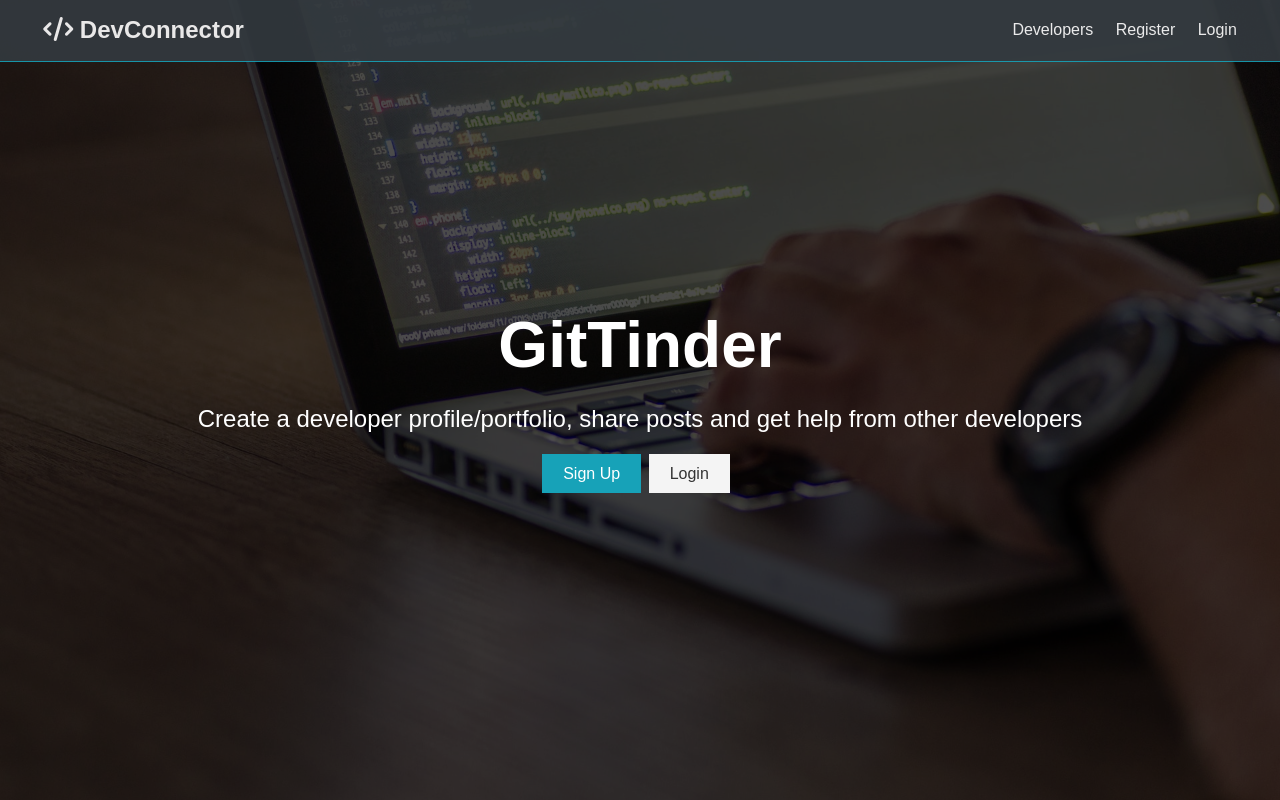
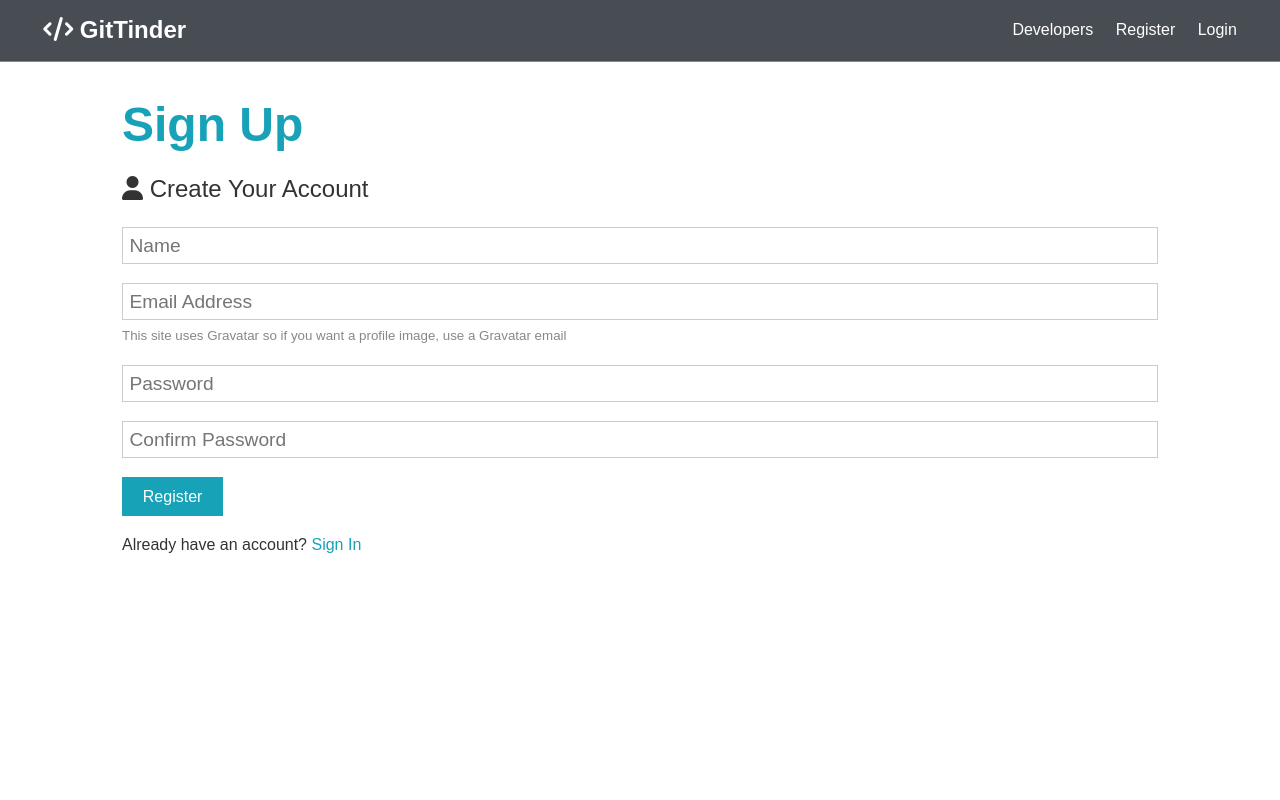
Before and after one commit to sarthakagrawal927/GitTinder, a React (Create React App) app in the folder client/: page /register in a window 1280 px wide. Built offline with nearby package versions, Linux system fonts and the light colour scheme.

Commit message:
Front-end added

```diff
--- a/client/src/App.js
+++ b/client/src/App.js
@@ -1,13 +1,24 @@
 import React, { Fragment } from "react"; //Fragment is a host element that wont show up in dom
+import { BrowserRouter as Router, Route, Switch } from "react-router-dom";
 import "./App.css";
 import Navbar from "./components/layout/Navbar";
 import Landing from "./components/layout/Landing";
+import Login from "./components/auth/Login";
+import Register from "./components/auth/Register";
 
 const App = () => (
-  <Fragment>
-    <Navbar />
-    <Landing />
-  </Fragment>
+  <Router>
+    <Fragment>
+      <Navbar />
+      <Route exact path='/' component={Landing} />
+      <section className='container'>
+        <Switch>
+          <Route exact path='/register' component={Register} />
+          <Route exact path='/login' component={Login} />
+        </Switch>
+      </section>
+    </Fragment>
+  </Router>
 );
 
 export default App;
--- /dev/null
+++ b/client/src/components/auth/Login.js
@@ -0,0 +1,56 @@
+import React, { Fragment, useState } from "react";
+import { Link } from "react-router-dom";
+
+const Login = () => {
+  const [formData, setFormData] = useState({
+    email: "",
+    password: "",
+  });
+
+  const { email, password } = formData;
+
+  const onChange = (e) =>
+    setFormData({ ...formData, [e.target.name]: e.target.value });
+
+  const onSubmit = (e) => {
+    e.preventDefault();
+  };
+
+  return (
+    <Fragment>
+      <h1 className='large text-primary'>Sign In</h1>
+      <p className='lead'>
+        <i className='fas fa-user'></i> Sign in Your Account
+      </p>
+      <form className='form' onSubmit={(e) => onSubmit(e)}>
+        <div className='form-group'>
+          <input
+            type='email'
+            placeholder='Email Address'
+            name='email'
+            value={email}
+            onChange={(e) => onChange(e)}
+            required
+          />
+        </div>
+        <div className='form-group'>
+          <input
+            type='password'
+            placeholder='Password'
+            name='password'
+            minLength='8'
+            value={password}
+            required
+            onChange={(e) => onChange(e)}
+          />
+        </div>
+        <input type='submit' className='btn btn-primary' value='Login' />
+      </form>
+      <p className='my-1'>
+        Don't have a account? <Link to='/register'>Register</Link>
+      </p>
+    </Fragment>
+  );
+};
+
+export default Login;
--- /dev/null
+++ b/client/src/components/auth/Register.js
@@ -0,0 +1,88 @@
+import React, { Fragment, useState } from "react";
+import { Link } from "react-router-dom";
+
+const Register = () => {
+  const [formData, setFormData] = useState({
+    name: "",
+    email: "",
+    password: "",
+    password2: "",
+  });
+
+  const { name, email, password, password2 } = formData;
+
+  const onChange = (e) =>
+    setFormData({ ...formData, [e.target.name]: e.target.value });
+
+  const onSubmit = (e) => {
+    e.preventDefault();
+    if (password !== password2) {
+      console.log("Passwords dont match");
+    } else {
+      console.log("Success");
+    }
+  };
+
+  return (
+    <Fragment>
+      <h1 className='large text-primary'>Sign Up</h1>
+      <p className='lead'>
+        <i className='fas fa-user'></i> Create Your Account
+      </p>
+      <form className='form' onSubmit={(e) => onSubmit(e)}>
+        <div className='form-group'>
+          <input
+            type='text'
+            placeholder='Name'
+            name='name'
+            value={name}
+            onChange={(e) => onChange(e)}
+            required
+          />
+        </div>
+        <div className='form-group'>
+          <input
+            type='email'
+            placeholder='Email Address'
+            name='email'
+            value={email}
+            onChange={(e) => onChange(e)}
+            required
+          />
+          <small className='form-text'>
+            This site uses Gravatar so if you want a profile image, use a
+            Gravatar email
+          </small>
+        </div>
+        <div className='form-group'>
+          <input
+            type='password'
+            placeholder='Password'
+            name='password'
+            minLength='8'
+            value={password}
+            required
+            onChange={(e) => onChange(e)}
+          />
+        </div>
+        <div className='form-group'>
+          <input
+            type='password'
+            placeholder='Confirm Password'
+            name='password2'
+            minLength='8'
+            value={password2}
+            required
+            onChange={(e) => onChange(e)}
+          />
+        </div>
+        <input type='submit' className='btn btn-primary' value='Register' />
+      </form>
+      <p className='my-1'>
+        Already have an account? <Link to='/login'>Sign In</Link>
+      </p>
+    </Fragment>
+  );
+};
+
+export default Register;
--- a/client/src/components/layout/Landing.js
+++ b/client/src/components/layout/Landing.js
@@ -1,4 +1,5 @@
 import React from "react";
+import { Link } from "react-router-dom";
 
 const Landing = () => {
   return (
@@ -11,12 +12,12 @@
             other developers
           </p>
           <div className='buttons'>
-            <a href='register.html' className='btn btn-primary'>
+            <Link to='/register' className='btn btn-primary'>
               Sign Up
-            </a>
-            <a href='login.html' className='btn btn-light'>
+            </Link>
+            <Link to='/login' className='btn btn-light'>
               Login
-            </a>
+            </Link>
           </div>
         </div>
       </div>
--- a/client/src/components/layout/Navbar.js
+++ b/client/src/components/layout/Navbar.js
@@ -1,22 +1,22 @@
 import React from "react";
-
+import { Link } from "react-router-dom";
 const Navbar = () => {
   return (
     <nav className='navbar bg-dark'>
       <h1>
-        <a href='index.html'>
-          <i className='fas fa-code'></i> DevConnector
-        </a>
+        <Link to='/'>
+          <i className='fas fa-code'></i> GitTinder
+        </Link>
       </h1>
       <ul>
         <li>
-          <a href='profiles.html'>Developers</a>
+          <Link to='profiles.html'>Developers</Link>
         </li>
         <li>
-          <a href='register.html'>Register</a>
+          <Link to='/register'>Register</Link>
         </li>
         <li>
-          <a href='login.html'>Login</a>
+          <Link to='/login'>Login</Link>
         </li>
       </ul>
     </nav>
```
